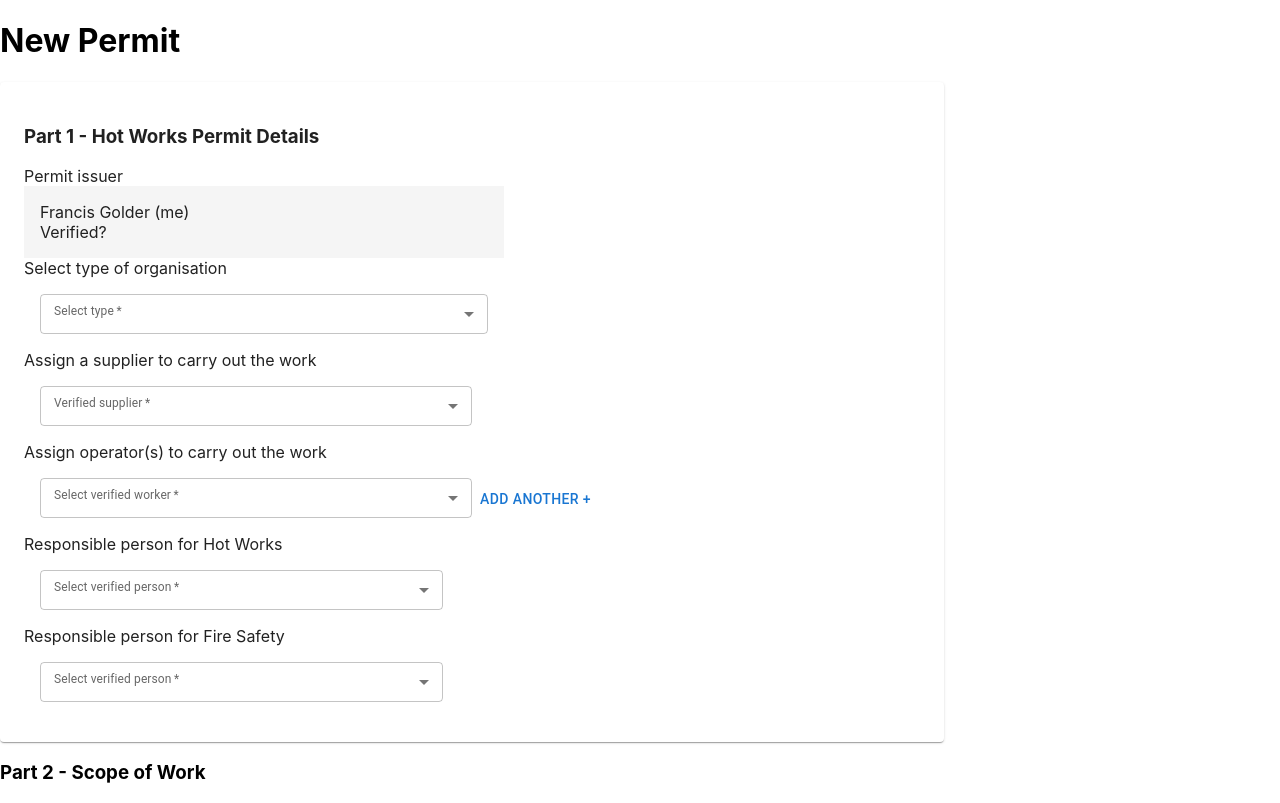
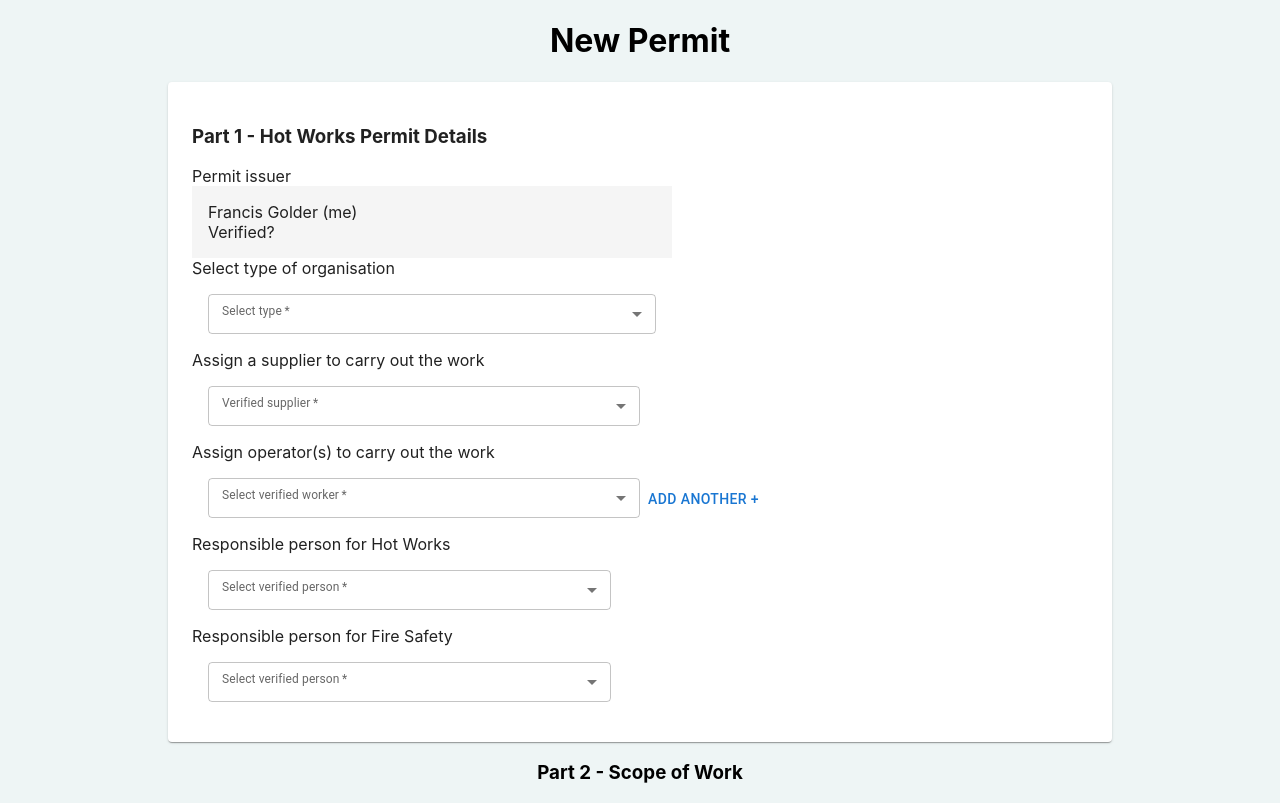
Before and after one commit to Catherinen29/skunkworks, a React (Create React App) app: page / in a window 1280 px wide. Built offline with nearby package versions, Linux system fonts and the light colour scheme.

Commit message:
Amend New Permit Box styling.

```diff
--- a/src/components/newPermit/NewPermit.js
+++ b/src/components/newPermit/NewPermit.js
@@ -1,14 +1,20 @@
 import Part1 from "./Part1";
 import Part2 from "./Part2";
-
+import { Box, Palette } from "@mui/material";
 
 export default function NewPermit() {
 
     return(
-    <>
+    <Box
+    display='flex'
+    alignItems='center'
+    justifycontent='center'
+    sx={{ bgcolor: '#eef5f5', flexDirection: 'column'}}>
+
     <h1>New Permit</h1>
         <Part1 />
         <Part2 />
-    </>
+
+    </Box>
     )
 }
```
